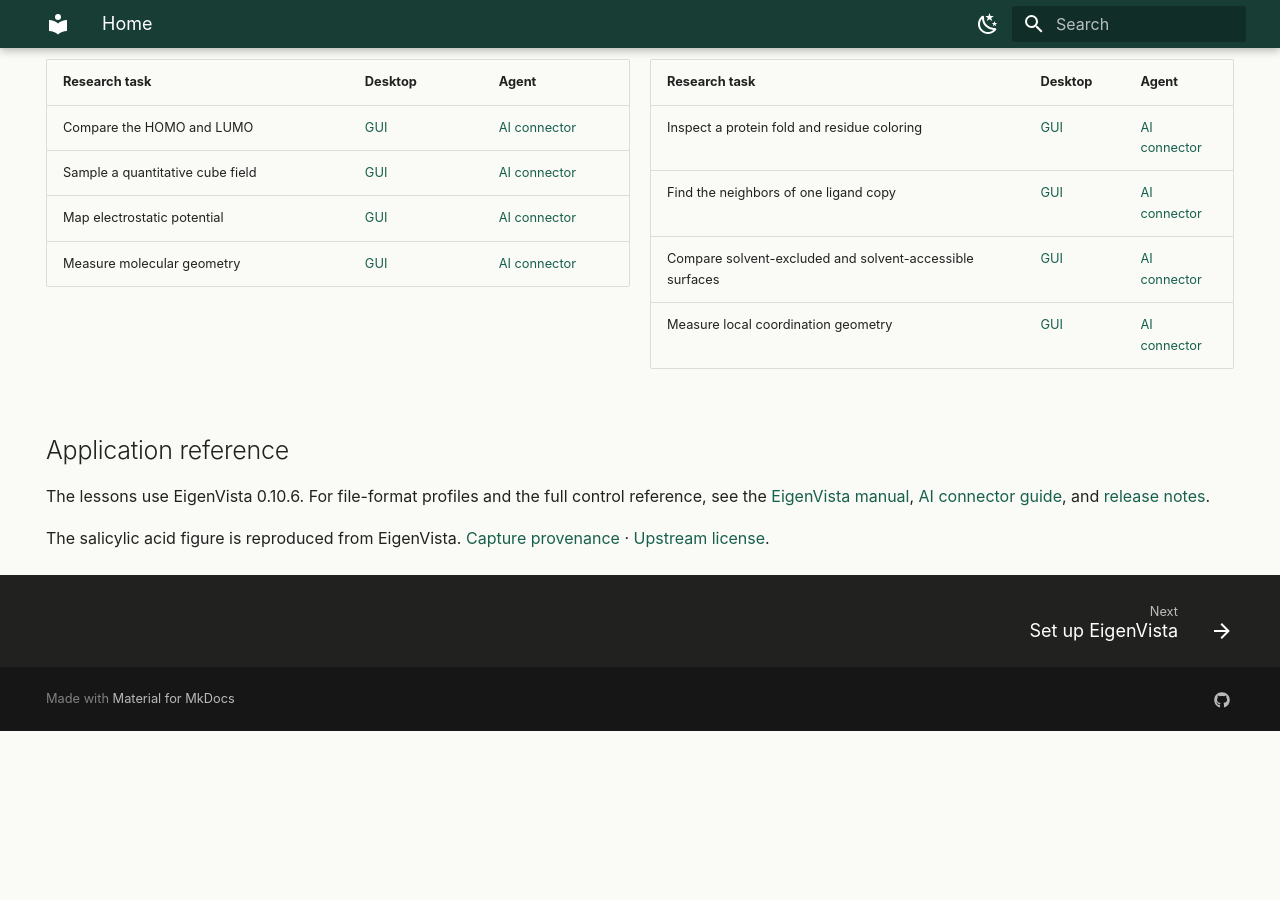
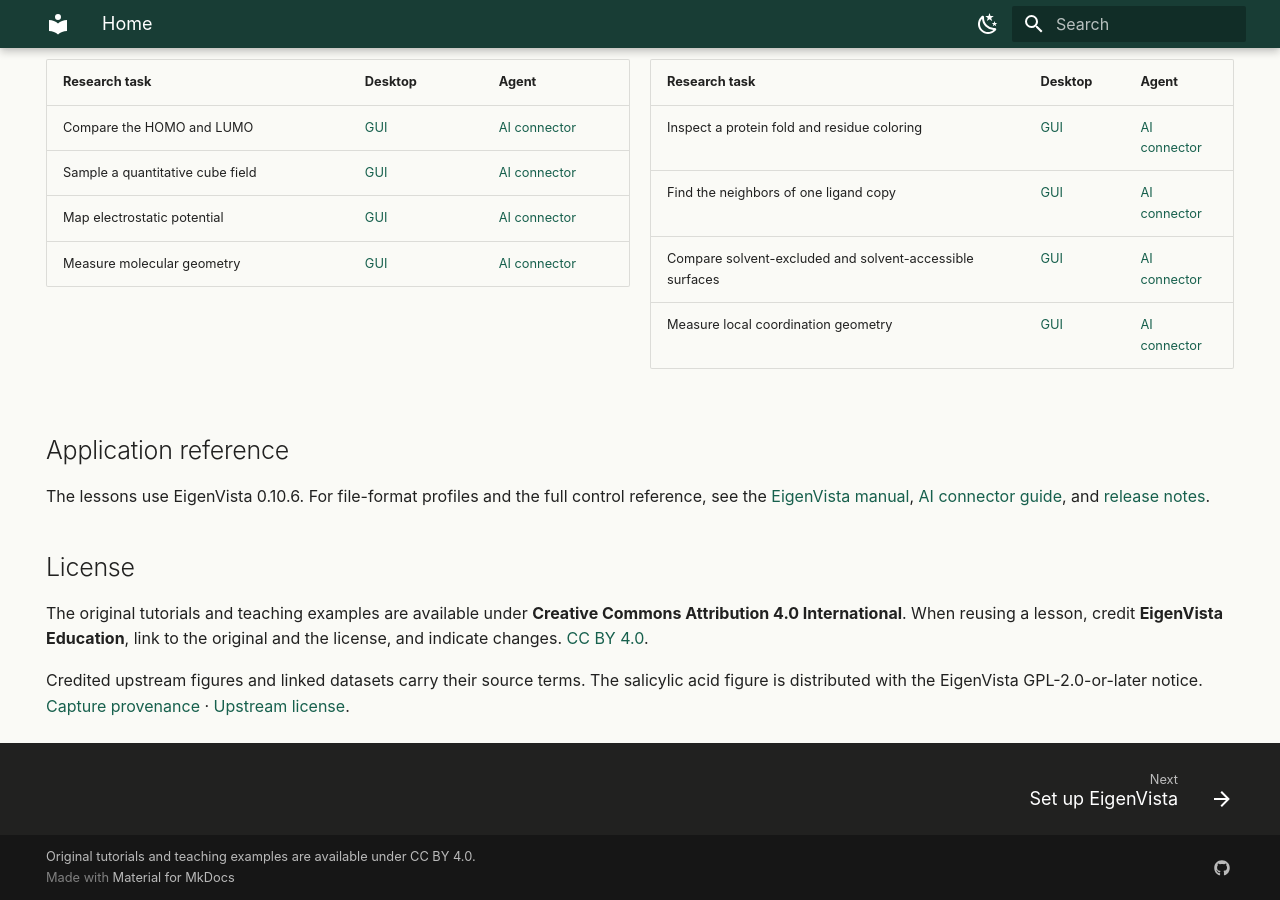
Before and after one commit to uvar-apps/eigenvista-education, an MkDocs documentation site: the page built from docs/index.md, in a window 1280 px wide and 900 px high, scrolled down 1131 px. Built offline with MkDocs 1.6.1 and Material for MkDocs 9.7.7, drawn with Linux system fonts in a browser that asks for light colours; before the commit the page ends 1862 px from its top, so only the background shows below that.

Commit message:
License EigenVista Education tutorials under CC BY 4.0

```diff
--- a/docs/index.md
+++ b/docs/index.md
@@ -90,4 +90,8 @@ Each workflow supplies an input, a sequence to follow, and a result to check. Ch
 
 The lessons use EigenVista 0.10.6. For file-format profiles and the full control reference, see the [EigenVista manual](https://uvar-apps.github.io/eigenvista/reference.html), [AI connector guide](https://uvar-apps.github.io/eigenvista/ai-guide.html), and [release notes](https://github.com/uvar-apps/eigenvista/releases/tag/v0.10.6).
 
-The salicylic acid figure is reproduced from EigenVista. [Capture provenance](https://uvar-apps.github.io/eigenvista/assets/media/provenance.json) · [Upstream license](assets/eigenvista-license.txt).
+## License
+
+The original tutorials and teaching examples are available under **Creative Commons Attribution 4.0 International**. When reusing a lesson, credit **EigenVista Education**, link to the original and the license, and indicate changes. [CC BY 4.0](https://creativecommons.org/licenses/by/4.0/).
+
+Credited upstream figures and linked datasets carry their source terms. The salicylic acid figure is distributed with the EigenVista GPL-2.0-or-later notice. [Capture provenance](https://uvar-apps.github.io/eigenvista/assets/media/provenance.json) · [Upstream license](assets/eigenvista-license.txt).
--- a/mkdocs.yml
+++ b/mkdocs.yml
@@ -2,6 +2,9 @@ site_name: EigenVista Education
 site_description: Guided molecular visualization tutorials for researchers using EigenVista.
 site_url: https://uvar-apps.github.io/eigenvista-education/
 strict: true
+copyright: >-
+  Original tutorials and teaching examples are available under
+  <a rel="license" href="https://creativecommons.org/licenses/by/4.0/">CC BY 4.0</a>.
 
 theme:
   name: material
```
Also changed, not shown: PROGRESS.md (+6 -0 lines), README.md (+11 -0 lines), 1 other file.
